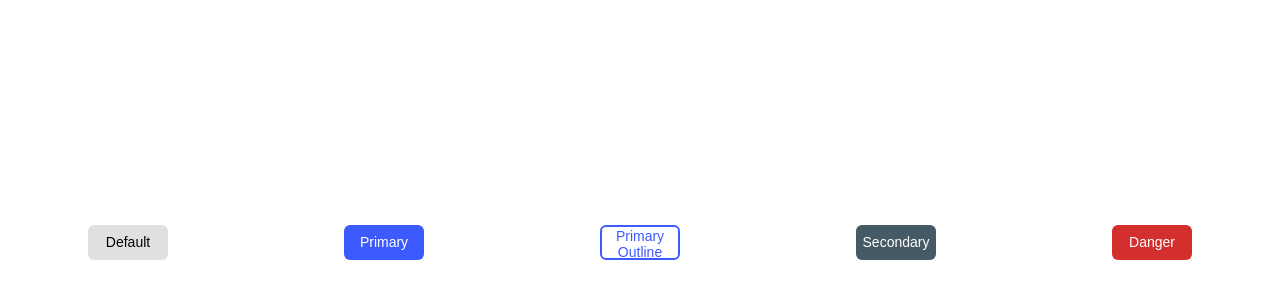
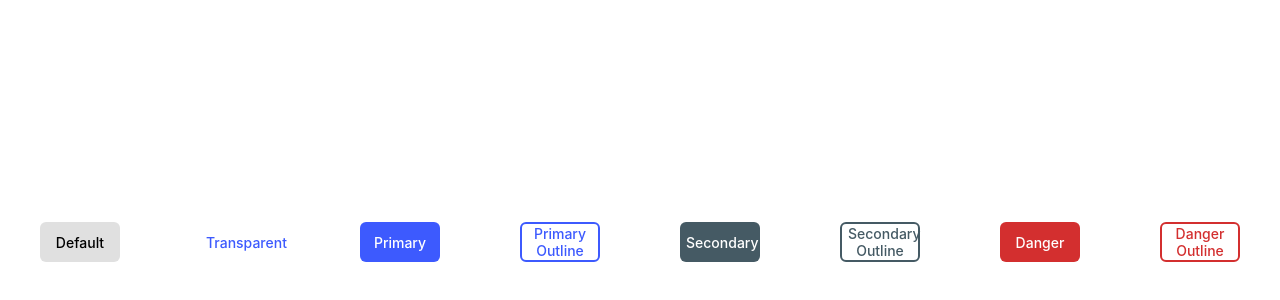
Before and after one commit to fernandanardoni/butotn-component, a React (Create React App) app: page / in a window 1280 px wide. Shown: the part 158-458 px from the top of the page. Built offline with nearby package versions, Linux system fonts and the light colour scheme.

Commit message:
more buttons

```diff
--- a/src/Button.js
+++ b/src/Button.js
@@ -4,9 +4,12 @@ import styled from 'styled-components';
 
 const Button = styled.button`
 font-size: 14px;
+font-family:  -apple-system, BlinkMacSystemFont, 'Segoe UI', 'Roboto', 'Oxygen',
+'Ubuntu', 'Cantarell', 'Fira Sans', 'Droid Sans', 'Helvetica Neue';
+font-weight: 500;
 text-align: center;
 width: 80px;
-height: 35px;
+height: 40px;
 background: #e0e0e0;
 color: #000000;
 outline: none;
--- a/src/Button_Danger.js
+++ b/src/Button_Danger.js
@@ -2,10 +2,11 @@ import styled from 'styled-components';
 import Button from './Button';
 
 const Button_Danger = styled(Button)`
-  background: #D32F2F;
-  color: white;
+  background: ${ props => props.dangerOutline ? "transparent" : "#D32F2F" };
+  color: ${ props => props.dangerOutline ? "#D32F2F" : "white"};
+  border: ${props => props.dangerOutline ? "2px solid #D32F2F" : "none"};
   :hover {
-      background: #9A0007;
+      background: ${props => props.dangerOutline ? "rgb(211,47,47,0.3)" : "#9A0007"};
   }
 `;
 
--- a/src/Button_Hover.js
+++ /dev/null
@@ -1,10 +0,0 @@
-import styled from 'styled-components';
-import Button from './Button';
-
-const Button_Hover = styled(Button)`
-  :hover {
-    background: #aeaeae;
-  }
-`;
-
-export default Button_Hover;
--- a/src/Button_Outline.js
+++ /dev/null
@@ -1,11 +0,0 @@
-import styled from 'styled-components';
-import Button from './Button'
-
-const Button_Outline = styled(Button)`
-  background: transparent;
-  border: 2px solid #3D5AFE;
-  color: #3D5AFE;
-
-`;
-
-export default Button_Outline;
--- a/src/Button_Primary.js
+++ b/src/Button_Primary.js
@@ -2,11 +2,11 @@ import styled from 'styled-components';
 import Button from './Button';
 
 const Button_Primary = styled(Button)`
-  background: ${props => props.outline ? "transparent" : "#3D5AFE"};
-  color: ${props => props.outline ? "#3D5AFE" : "white"};
+  background: ${props => props.outline || props.transparent ? "transparent" : "#3D5AFE"};
+  color: ${props => props.outline || props.transparent ? "#3D5AFE" : "white"};
   border: ${props => props.outline ? "2px solid #3D5AFE" : "transparent"};
   :hover {
-    background: ${props => props.outline ? "rgb(41,98,255,0.2)" : "#0039CB"};
+    background: ${props => props.outline || props.transparent  ? "rgb(41,98,255,0.2)" : "#0039CB"};
   }
 `;
 
--- a/src/Button_Secondary.js
+++ b/src/Button_Secondary.js
@@ -2,10 +2,11 @@ import styled from 'styled-components';
 import Button from './Button';
 
 const Button_Secondary = styled(Button)`
-  background: #455A64;
-  color: white;
+  background: ${props => props.secondaryOutline ? "transparent" : "#455A64"};
+  color: ${props => props.secondaryOutline ? "#455A64" : "white"};
+  border: ${props => props.secondaryOutline ? "2px solid #455A64" : "none"};
   :hover {
-    background: #1C313A;
+    background: ${props => props.secondaryOutline ? "#E0E0E0" : "#1C313A"};
   }
 `;
 
--- a/src/Button_Text.js
+++ /dev/null
@@ -1,9 +0,0 @@
-import styled from 'styled-components';
-import Button from './Button';
-
-const Button_Text = styled(Button)`
-  background: transparent;
-  color: #3D5AFE;
-`;
-
-export default Button_Text;
--- a/src/index.js
+++ b/src/index.js
@@ -6,9 +6,6 @@ import Button_Primary from './Button_Primary'
 import Button_Secondary from './Button_Secondary'
 import Button_Danger from './Button_Danger'
 
-import Button_Hover from './Button_Hover';
-import Button_Text from './Button_Text';
-import Button_Outline from './Button_Outline';
 
 
 
@@ -16,10 +13,13 @@ ReactDOM.render(
   <React.StrictMode>
 
     <Button> Default </Button>
+    <Button_Primary transparent> Transparent </Button_Primary>
     <Button_Primary> Primary </Button_Primary>
     <Button_Primary outline> Primary Outline </Button_Primary>
     <Button_Secondary> Secondary </Button_Secondary>
+    <Button_Secondary secondaryOutline> Secondary Outline </Button_Secondary>
     <Button_Danger> Danger</Button_Danger>
+    <Button_Danger dangerOutline> Danger Outline</Button_Danger>
 
 
   </React.StrictMode>,
```
